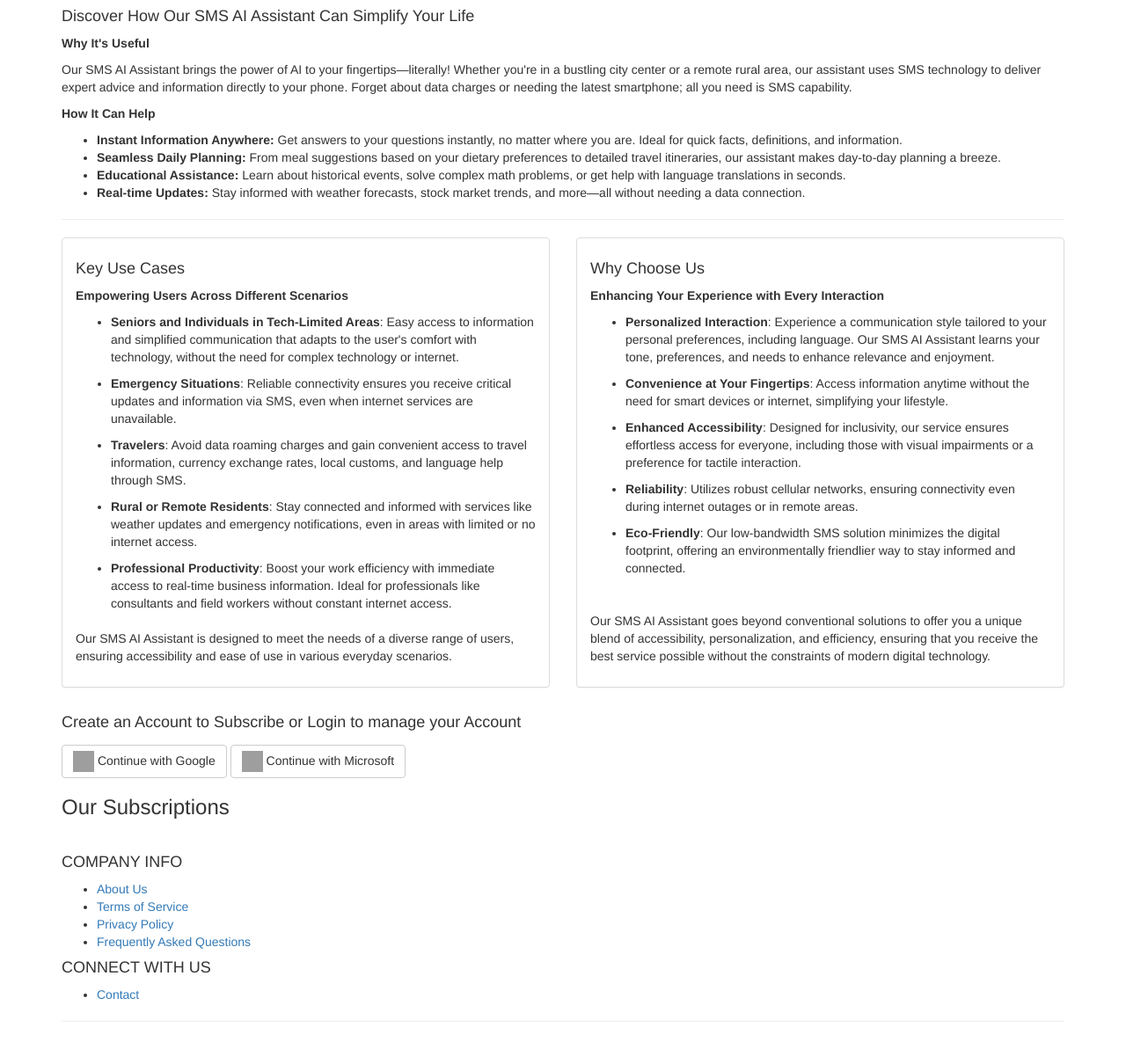
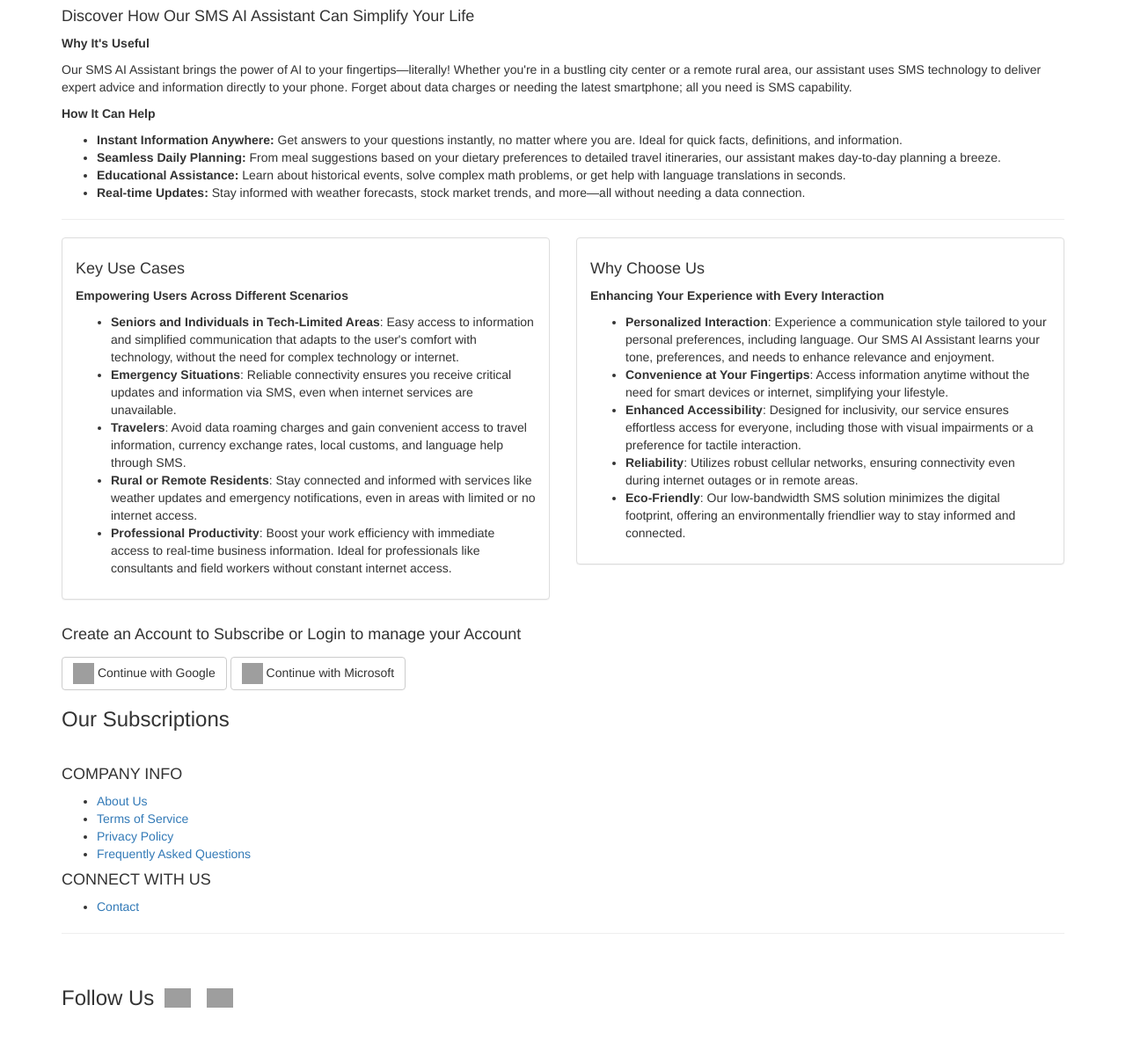
Before and after one commit to ImprobabilityLabs/sms_ai_assistant, a Python web app: template templates/index.html in a window 1280 px wide. Shown: the part 574-1775 px from the top of the page at 88% size. Run offline with Jinja, Linux system fonts and the light colour scheme; the template is opened without the code that fills it, so the values that code supplies are empty; some libraries are stand-ins or nearby versions; grey boxes are pictures that could not be loaded.

Commit message:
Update index.html

```diff
--- a/templates/index.html
+++ b/templates/index.html
@@ -122,9 +122,9 @@
 <!-- Close Intro Box -->
 <div class="box box-primary">
     <h3 class="title black-title">Explore Our SMS AI Assistant Use Cases</h3><br>
-    <section style="display: block;">
+    <section>
         <div class="row">
-            <div class="col-xs-12 col-sm-12">
+            <div class="col-xs-12">
                 <h4>Discover How Our SMS AI Assistant Can Simplify Your Life</h4>
                 <p><strong>Why It's Useful</strong></p>
                 <p>Our SMS AI Assistant brings the power of AI to your fingertips—literally! Whether you're in a bustling city center or a remote rural area, our assistant uses SMS technology to deliver expert advice and information directly to your phone. Forget about data charges or needing the latest smartphone; all you need is SMS capability.</p>
@@ -138,42 +138,35 @@
                 </ul>
                 <hr>
             </div>
-
         </div>
-        <div class="row" style="display: flex;">
-    <div class="col-xs-12 col-sm-6" style="display: flex; padding-bottom: 20px;">
-        <div class="panel panel-default" style="flex: 1; display: flex; flex-direction: column; margin: 0;">
-            <div class="panel-body" style="display: flex; flex-direction: column; flex: 1; align-items: flex-start;">
-                <h4 style="margin-bottom: 10px;">
-                    Key Use Cases
-                </h4>
+        <div class="row">
+            <div class="col-xs-12 col-sm-6">
+                <div class="panel panel-default">
+                    <div class="panel-body">
+                        <h4>Key Use Cases</h4>
                         <p><strong>Empowering Users Across Different Scenarios</strong></p>
-                <ul style="flex-grow: 1; overflow: hidden;">
-                    <li style="margin-bottom: 10px;"><strong>Seniors and Individuals in Tech-Limited Areas</strong>: Easy access to information and simplified communication that adapts to the user's comfort with technology, without the need for complex technology or internet.</li>
-                    <li style="margin-bottom: 10px;"><strong>Emergency Situations</strong>: Reliable connectivity ensures you receive critical updates and information via SMS, even when internet services are unavailable.</li>
-                    <li style="margin-bottom: 10px;"><strong>Travelers</strong>: Avoid data roaming charges and gain convenient access to travel information, currency exchange rates, local customs, and language help through SMS.</li>
-                    <li style="margin-bottom: 10px;"><strong>Rural or Remote Residents</strong>: Stay connected and informed with services like weather updates and emergency notifications, even in areas with limited or no internet access.</li>
-                    <li style="margin-bottom: 10px;"><strong>Professional Productivity</strong>: Boost your work efficiency with immediate access to real-time business information. Ideal for professionals like consultants and field workers without constant internet access.</li>
+                        <ul>
+                            <li><strong>Seniors and Individuals in Tech-Limited Areas</strong>: Easy access to information and simplified communication that adapts to the user's comfort with technology, without the need for complex technology or internet.</li>
+                            <li><strong>Emergency Situations</strong>: Reliable connectivity ensures you receive critical updates and information via SMS, even when internet services are unavailable.</li>
+                            <li><strong>Travelers</strong>: Avoid data roaming charges and gain convenient access to travel information, currency exchange rates, local customs, and language help through SMS.</li>
+                            <li><strong>Rural or Remote Residents</strong>: Stay connected and informed with services like weather updates and emergency notifications, even in areas with limited or no internet access.</li>
+                            <li><strong>Professional Productivity</strong>: Boost your work efficiency with immediate access to real-time business information. Ideal for professionals like consultants and field workers without constant internet access.</li>
                         </ul>
-                <p style="flex-shrink: 0;">Our SMS AI Assistant is designed to meet the needs of a diverse range of users, ensuring accessibility and ease of use in various everyday scenarios.</p>
                     </div>
                 </div>
             </div>
-    <div class="col-xs-12 col-sm-6" style="display: flex; padding-bottom: 20px;">
-        <div class="panel panel-default" style="flex: 1; display: flex; flex-direction: column; margin: 0;">
-            <div class="panel-body" style="display: flex; flex-direction: column; flex: 1; align-items: flex-start;">
-                <h4 style="margin-bottom: 10px;">
-                    Why Choose Us
-                </h4>
+            <div class="col-xs-12 col-sm-6">
+                <div class="panel panel-default">
+                    <div class="panel-body">
+                        <h4>Why Choose Us</h4>
                         <p><strong>Enhancing Your Experience with Every Interaction</strong></p>
-                <ul style="flex-grow: 1; overflow: hidden;">
-                    <li style="margin-bottom: 10px;"><strong>Personalized Interaction</strong>: Experience a communication style tailored to your personal preferences, including language. Our SMS AI Assistant learns your tone, preferences, and needs to enhance relevance and enjoyment.</li>
-                    <li style="margin-bottom: 10px;"><strong>Convenience at Your Fingertips</strong>: Access information anytime without the need for smart devices or internet, simplifying your lifestyle.</li>
-                    <li style="margin-bottom: 10px;"><strong>Enhanced Accessibility</strong>: Designed for inclusivity, our service ensures effortless access for everyone, including those with visual impairments or a preference for tactile interaction.</li>
-                    <li style="margin-bottom: 10px;"><strong>Reliability</strong>: Utilizes robust cellular networks, ensuring connectivity even during internet outages or in remote areas.</li>
-                    <li style="margin-bottom: 10px;"><strong>Eco-Friendly</strong>: Our low-bandwidth SMS solution minimizes the digital footprint, offering an environmentally friendlier way to stay informed and connected.</li>
+                        <ul>
+                            <li><strong>Personalized Interaction</strong>: Experience a communication style tailored to your personal preferences, including language. Our SMS AI Assistant learns your tone, preferences, and needs to enhance relevance and enjoyment.</li>
+                            <li><strong>Convenience at Your Fingertips</strong>: Access information anytime without the need for smart devices or internet, simplifying your lifestyle.</li>
+                            <li><strong>Enhanced Accessibility</strong>: Designed for inclusivity, our service ensures effortless access for everyone, including those with visual impairments or a preference for tactile interaction.</li>
+                            <li><strong>Reliability</strong>: Utilizes robust cellular networks, ensuring connectivity even during internet outages or in remote areas.</li>
+                            <li><strong>Eco-Friendly</strong>: Our low-bandwidth SMS solution minimizes the digital footprint, offering an environmentally friendlier way to stay informed and connected.</li>
                         </ul>
-                <p style="flex-shrink: 0;">Our SMS AI Assistant goes beyond conventional solutions to offer you a unique blend of accessibility, personalization, and efficiency, ensuring that you receive the best service possible without the constraints of modern digital technology.</p>
                     </div>
                 </div>
             </div>
```
Lines whose indentation alone changed are shown as unchanged.
